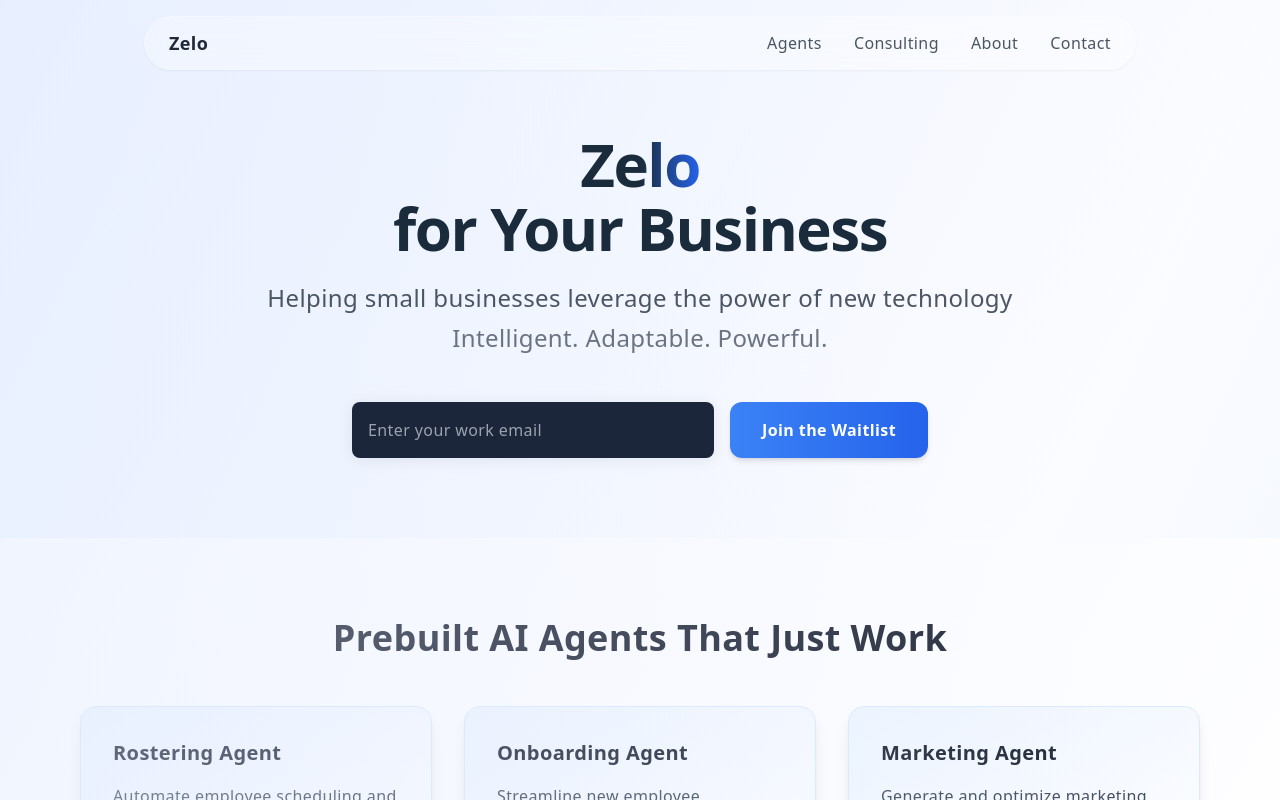
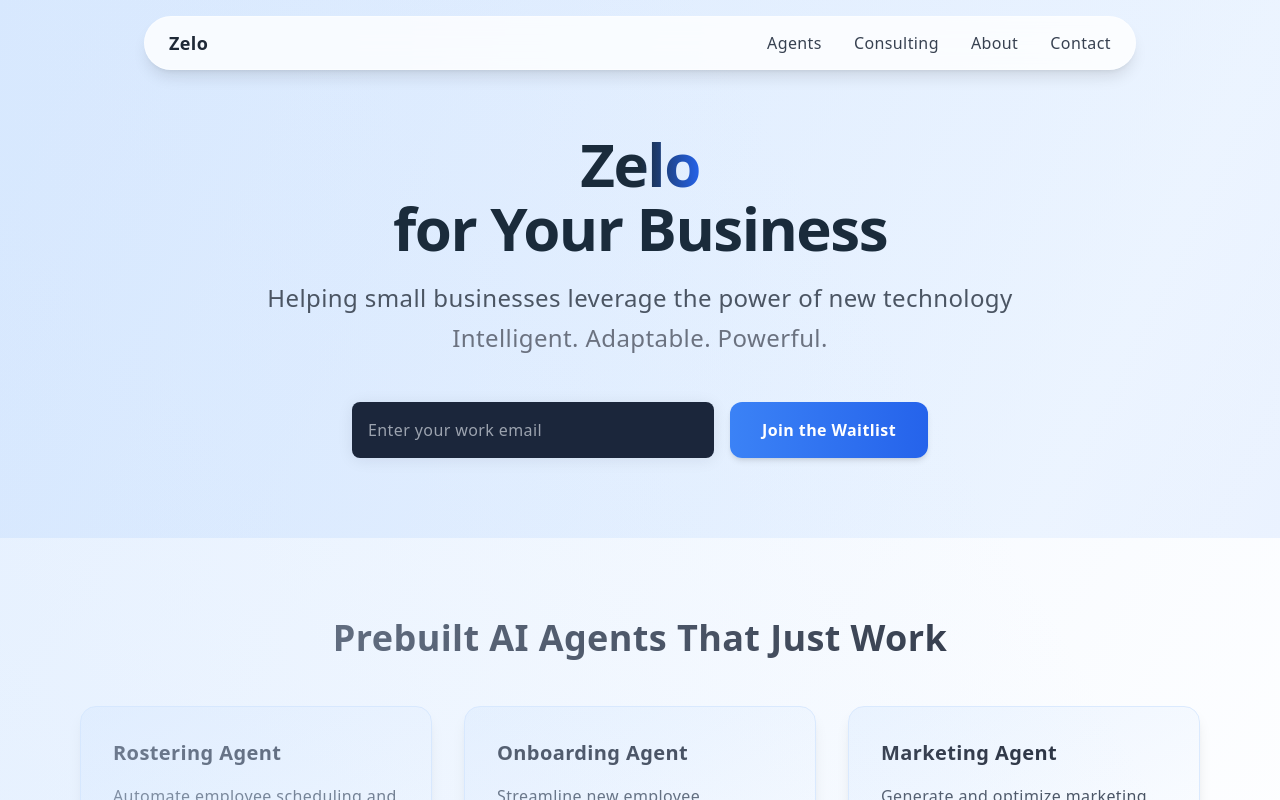
Before and after one commit to Vanamali-Sims/zelo, a Next.js app: page / in a window 1280 px wide. Shown: the top 800 px of the page. Built offline with nearby package versions, Linux system fonts and the light colour scheme.

Commit message:
better blue

```diff
--- a/src/app/page.tsx
+++ b/src/app/page.tsx
@@ -15,25 +15,25 @@ export default function Home() {
   }
 
   return (
-    <main className="relative min-h-screen bg-gradient-to-br from-blue-50 via-white to-blue-100 overflow-x-hidden">
+    <main className="relative min-h-screen bg-gradient-to-br from-blue-100 via-blue-50 to-indigo-100 overflow-x-hidden">
       {/* Sticky Navigation */}
       <nav className="sticky top-4 z-50 mx-auto max-w-5xl px-4">
-        <div className="flex items-center justify-between rounded-full border border-white/20 bg-white/30 px-6 py-3 backdrop-blur-md shadow-sm">
+        <div className="flex items-center justify-between rounded-full border border-white/40 bg-white/80 px-6 py-3 backdrop-blur-md shadow-lg">
           <Link href="/" className="text-lg font-semibold text-gray-800">
             Zelo
           </Link>
           <div className="hidden md:flex items-center space-x-8">
-            <Link href="#agents" className="text-gray-600 hover:text-gray-900 transition">Agents</Link>
-            <Link href="#consulting" className="text-gray-600 hover:text-gray-900 transition">Consulting</Link>
-            <Link href="#about" className="text-gray-600 hover:text-gray-900 transition">About</Link>
-            <Link href="#contact" className="text-gray-600 hover:text-gray-900 transition">Contact</Link>
+            <Link href="#agents" className="text-gray-700 hover:text-gray-900 transition">Agents</Link>
+            <Link href="#consulting" className="text-gray-700 hover:text-gray-900 transition">Consulting</Link>
+            <Link href="#about" className="text-gray-700 hover:text-gray-900 transition">About</Link>
+            <Link href="#contact" className="text-gray-700 hover:text-gray-900 transition">Contact</Link>
           </div>
         </div>
       </nav>
 
       {/* Background Effects */}
-      <div className="absolute inset-0 bg-[linear-gradient(120deg,#e0e7ff_0%,transparent_70%)] opacity-40" />
-      <div className="absolute inset-0 bg-[linear-gradient(60deg,#dbeafe_0%,transparent_80%)] opacity-30" />
+      <div className="absolute inset-0 bg-[linear-gradient(120deg,#dbeafe_0%,transparent_70%)] opacity-50" />
+      <div className="absolute inset-0 bg-[linear-gradient(60deg,#bfdbfe_0%,transparent_80%)] opacity-40" />
 
       {/* Hero Section */}
       <section className="relative py-20">
```
